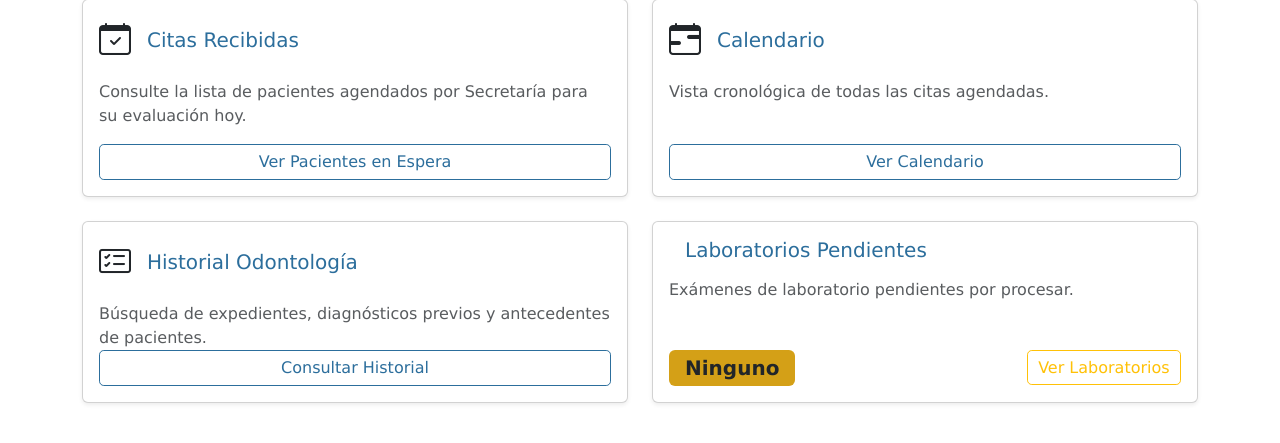
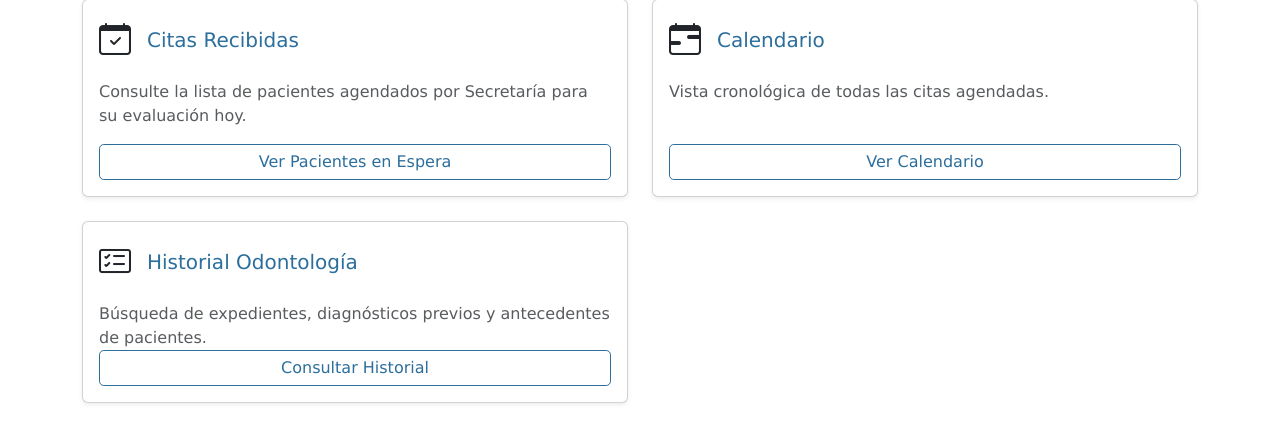
Before and after one commit to Manolo122LQ-GTA/sistema-ipp-copia, a Django app: page /odontologia/inicio/ in a window 1280 px wide. Shown: the part 197-640 px from the top of the page. Run offline with Django 5.2, Linux system fonts and the light colour scheme; a user stored in the database is signed in; data comes from the database, SQL or seed files in the repository; some libraries are stand-ins or nearby versions.

Commit message:
Update 1.4

```diff
--- a/IPP1/IPP1/urls.py
+++ b/IPP1/IPP1/urls.py
@@ -69,7 +69,6 @@ urlpatterns = [
 
     # Selección de Roles
     path('home/', views.landing_page, name='home'),
-    # path('seleccionar-rol/', views.landing_page, name='seleccionar_rol'),
 
     # Perfil de Usuario
     path('perfil/', views.perfil_usuario, name='perfil_usuario'),
--- a/IPP1/template/ipp1/especialista/inicio_espec.html
+++ b/IPP1/template/ipp1/especialista/inicio_espec.html
@@ -103,10 +103,10 @@
                     <p class="card-text text-muted">Exámenes de laboratorio pendientes por procesar.</p>
                 </div>
                 <div class="d-flex align-items-center justify-content-between mt-3">
-                    <span class="badge bg-warning text-dark fs-5 px-3 py-2">
+                    <span class="badge bg-info text-dark fs-5 px-3 py-2">
                         {% if pendientes_lab > 0 %}{{ pendientes_lab }} pendiente(s){% else %}Ninguno{% endif %}
                     </span>
-                    <a href="{% url 'solicitudes_pendientes_laboratorio' %}" class="btn btn-outline-warning">Ver Laboratorios</a>
+                    <a href="{% url 'solicitudes_pendientes_laboratorio' %}" class="btn btn-outline-info">Ver Laboratorios</a>
                 </div>
             </div>
         </div>
--- a/IPP1/template/ipp1/medico/inicio_medic.html
+++ b/IPP1/template/ipp1/medico/inicio_medic.html
@@ -73,10 +73,10 @@
                     <p class="card-text text-muted">Exámenes de laboratorio pendientes por procesar.</p>
                 </div>
                 <div class="d-flex align-items-center justify-content-between mt-3">
-                    <span class="badge bg-warning text-dark fs-5 px-3 py-2">
+                    <span class="badge bg-info text-dark fs-5 px-3 py-2">
                         {% if pendientes_lab > 0 %}{{ pendientes_lab }} pendiente(s){% else %}Ninguno{% endif %}
                     </span>
-                    <a href="{% url 'solicitudes_pendientes_laboratorio' %}" class="btn btn-outline-warning">Ver Laboratorios</a>
+                    <a href="{% url 'solicitudes_pendientes_laboratorio' %}" class="btn btn-outline-info">Ver Laboratorios</a>
                 </div>
             </div>
         </div>
--- a/IPP1/template/ipp1/odontologia/inicio_odonto.html
+++ b/IPP1/template/ipp1/odontologia/inicio_odonto.html
@@ -62,22 +62,6 @@
         </div>
     </div>
 
-    <div class="col-md-6">
-        <div class="card h-100 shadow-sm border-1">
-            <div class="card-body d-flex flex-column justify-content-between">
-                <div>
-                    <div class="d-flex align-items-center mb-3">
-                        <i class="bi bi-flask fs-2 text-gray me-3"></i>
-                        <h5 class="card-title text-primary mb-0">Laboratorios Pendientes</h5>
-                    </div>
-                    <p class="card-text text-muted">Exámenes de laboratorio pendientes por procesar.</p>
-                </div>
-                <div class="d-flex align-items-center justify-content-between mt-3">
-                    <span class="badge bg-warning text-dark fs-5 px-3 py-2">
-                        {% if pendientes_lab > 0 %}{{ pendientes_lab }} pendiente(s){% else %}Ninguno{% endif %}
-                    </span>
-                    <a href="{% url 'solicitudes_pendientes_laboratorio' %}" class="btn btn-outline-warning">Ver Laboratorios</a>
-                </div>
             </div>
         </div>
     </div>
```
